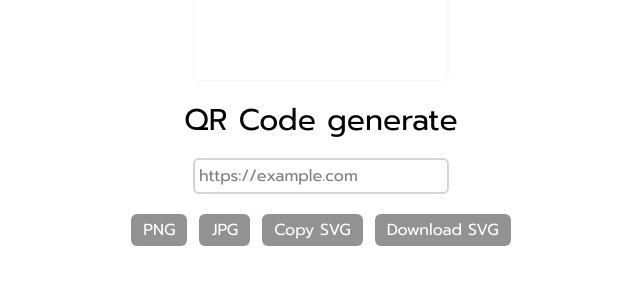
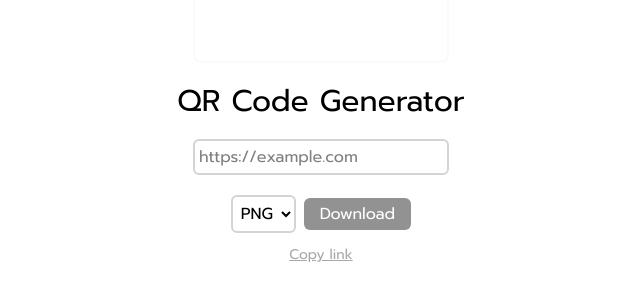
Before and after one commit to B-bsw/qr-gen, a Next.js app: page / in a window 1280 px wide. Shown: the part 364-664 px from the top of the page, without its empty margins (319-959 px from the left). Built offline with nearby package versions, Linux system fonts and the light colour scheme.

Commit message:
feat:update for easy to use

```diff
--- a/src/app/page.tsx
+++ b/src/app/page.tsx
@@ -6,7 +6,8 @@ export default function Home() {
     const [text, setText] = useState<string | null>(null)
     const [qrImage, setQrImage] = useState<string | null>(null)
     const [qrSvg, setQrSvg] = useState<string | null>(null)
-    const [showSvg, setShowSvg] = useState(false)
+
+    const [selectedFormat, setSelectedFormat] = useState('png')
 
     useEffect(() => {
         if (!text) {
@@ -17,7 +18,7 @@ export default function Home() {
 
         // PNG
         QRCode.toDataURL(text, {
-            width: 256,
+            width: 512,
             margin: 2,
         })
             .then((url) => setQrImage(url))
@@ -26,10 +27,22 @@ export default function Home() {
         // SVG
         QRCode.toString(text, {
             type: 'svg',
+            width: 512,
+            margin: 2,
         })
             .then((svg) => setQrSvg(svg))
             .catch(console.error)
     }, [text])
+
+    const handleDownload = () => {
+        if (selectedFormat === 'png') {
+            downloadPNG()
+        } else if (selectedFormat === 'jpg') {
+            downloadJPG()
+        } else if (selectedFormat === 'svg') {
+            downloadSVG()
+        }
+    }
 
     const downloadPNG = () => {
         if (!qrImage) return
@@ -83,19 +96,12 @@ export default function Home() {
         }
     }
 
-    const copySVG = async () => {
-        if (!qrSvg) return
-
-        try {
-            await navigator.clipboard.writeText(qrSvg)
-            alert('SVG copied!')
-        } catch (err) {
-            console.error(err)
-        }
-    }
-
-    const handleShowSVG = () => {
-        setShowSvg((prev) => !prev)
+    const copyLink = () => {
+        if (!text) return
+        const url = `${window.location.origin}/view-svg?text=${encodeURIComponent(text)}`
+        navigator.clipboard.writeText(url)
+            .then(() => alert('Link copied to clipboard!'))
+            .catch(console.error)
     }
 
     return (
@@ -104,17 +110,15 @@ export default function Home() {
                 className={`h-64 w-64 rounded-lg border-2 ${!text ? 'border-zinc-50' : 'border-zinc-500'} p-1`}
             >
                 {text && (
-                    <div>
+                    <div className="flex flex-col items-center gap-4">
                         {qrImage && (
-                            <div className="flex flex-col items-center gap-4">
-                                <img src={qrImage} alt="QR Code" className="" />
-                            </div>
+                            <img src={qrImage} alt="QR Code" className="h-full w-full object-contain" />
                         )}
                     </div>
                 )}
             </div>
             <div>
-                <h1 className="text-3xl">QR Code generate</h1>
+                <h1 className="text-3xl">QR Code Generator</h1>
             </div>
             <div className="w-64">
                 <input
@@ -125,38 +129,36 @@ export default function Home() {
                 />
             </div>
 
-            <div className="flex flex-wrap gap-3">
-                <button
-                    onClick={downloadPNG}
-                    disabled={!qrImage}
-                    className="rounded-md bg-zinc-800 px-3 py-1 text-white disabled:opacity-50"
+            <div className="flex flex-col items-center gap-3">
+                <div className="flex items-center gap-2">
+                    <select
+                        value={selectedFormat}
+                        onChange={(e) => setSelectedFormat(e.target.value)}
+                        className="rounded-md border-2 border-zinc-300 p-1 outline-0"
                     >
-                    PNG
-                </button>
+                        <option value="png">PNG</option>
+                        <option value="jpg">JPG</option>
+                        <option value="svg">SVG</option>
+                    </select>
 
                     <button
-                    onClick={downloadJPG}
-                    disabled={!qrImage}
-                    className="rounded-md bg-zinc-800 px-3 py-1 text-white disabled:opacity-50"
+                        onClick={handleDownload}
+                        disabled={!qrImage || !qrSvg}
+                        className="rounded-md bg-zinc-800 px-4 py-1 text-white disabled:opacity-50"
                     >
-                    JPG
+                        Download
                     </button>
+                </div>
 
+                <div className="flex gap-2">
                     <button
-                    onClick={copySVG}
-                    disabled={!qrSvg}
-                    className="rounded-md bg-zinc-800 px-3 py-1 text-white disabled:opacity-50"
+                        onClick={copyLink}
+                        disabled={!text}
+                        className="text-sm text-zinc-600 underline disabled:opacity-50"
                     >
-                    Copy SVG
+                        Copy link
                     </button>
-
-                <button
-                    onClick={downloadSVG}
-                    disabled={!qrSvg}
-                    className="rounded-md bg-zinc-800 px-3 py-1 text-white disabled:opacity-50"
-                >
-                    Download SVG
-                </button>
+                </div>
             </div>
         </div>
     )
--- /dev/null
+++ b/src/app/view-svg/page.tsx
@@ -0,0 +1,61 @@
+'use client'
+import React, { useEffect, useState, Suspense } from 'react'
+import { useSearchParams } from 'next/navigation'
+import QRCode from 'qrcode'
+
+function ViewSVGContent() {
+    const searchParams = useSearchParams()
+    const text = searchParams.get('text')
+    const [qrSvg, setQrSvg] = useState<string | null>(null)
+
+    useEffect(() => {
+        if (!text) return
+
+        QRCode.toString(text, {
+            type: 'svg',
+            width: 512,
+            margin: 2,
+        })
+            .then((svg) => setQrSvg(svg))
+            .catch(console.error)
+    }, [text])
+
+    if (!text) {
+        return (
+            <div className="p-10 text-center text-zinc-500">
+                No text provided
+            </div>
+        )
+    }
+
+    return (
+        <div className="block w-fit">
+            {qrSvg ? (
+                <div
+                    className="max-w-full"
+                    dangerouslySetInnerHTML={{ __html: qrSvg }}
+                />
+            ) : (
+                <div className="text-sm text-zinc-500 italic">
+                    Loading QR Code...
+                </div>
+            )}
+        </div>
+    )
+}
+
+export default function ViewSVGPage() {
+    return (
+        <Suspense
+            fallback={
+                <div className="flex min-h-screen items-center justify-center bg-white">
+                    <div className="text-sm text-zinc-500 italic">
+                        Loading...
+                    </div>
+                </div>
+            }
+        >
+            <ViewSVGContent />
+        </Suspense>
+    )
+}
```
Lines whose indentation alone changed are shown as unchanged.
